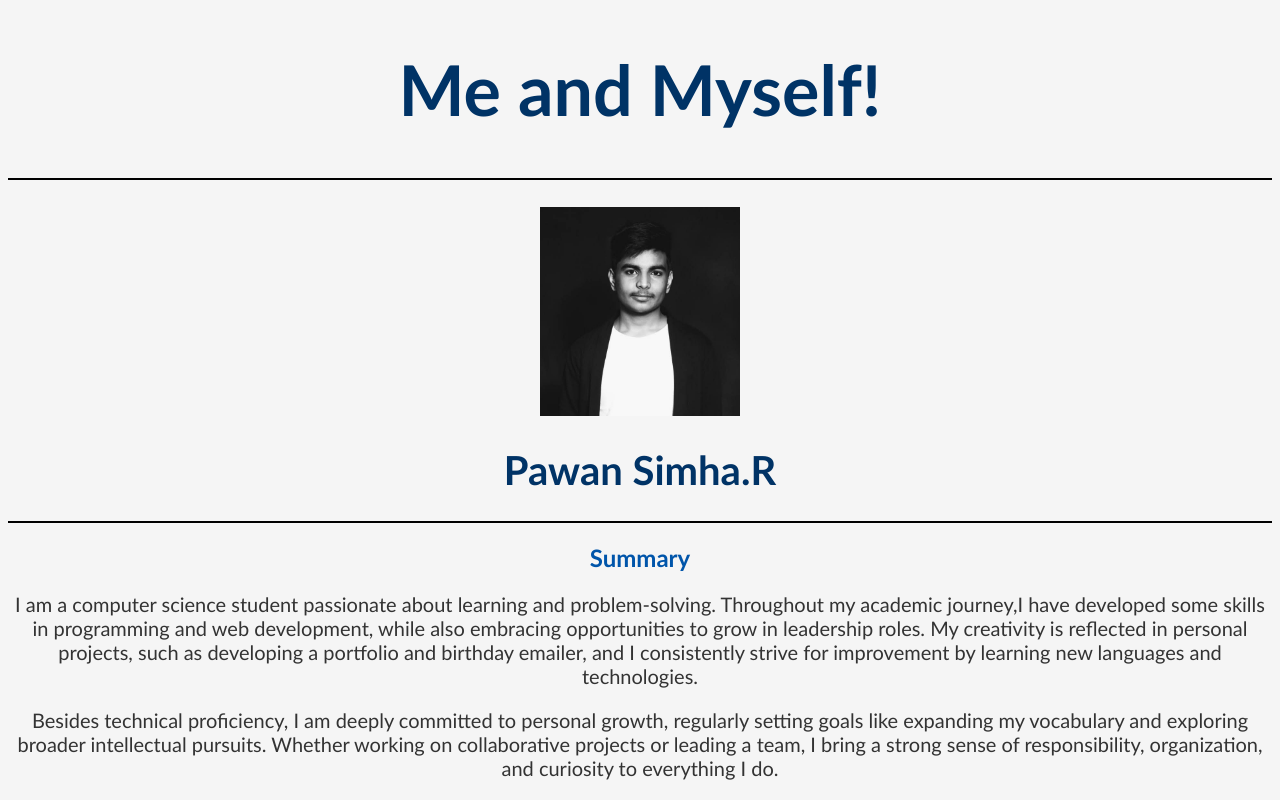
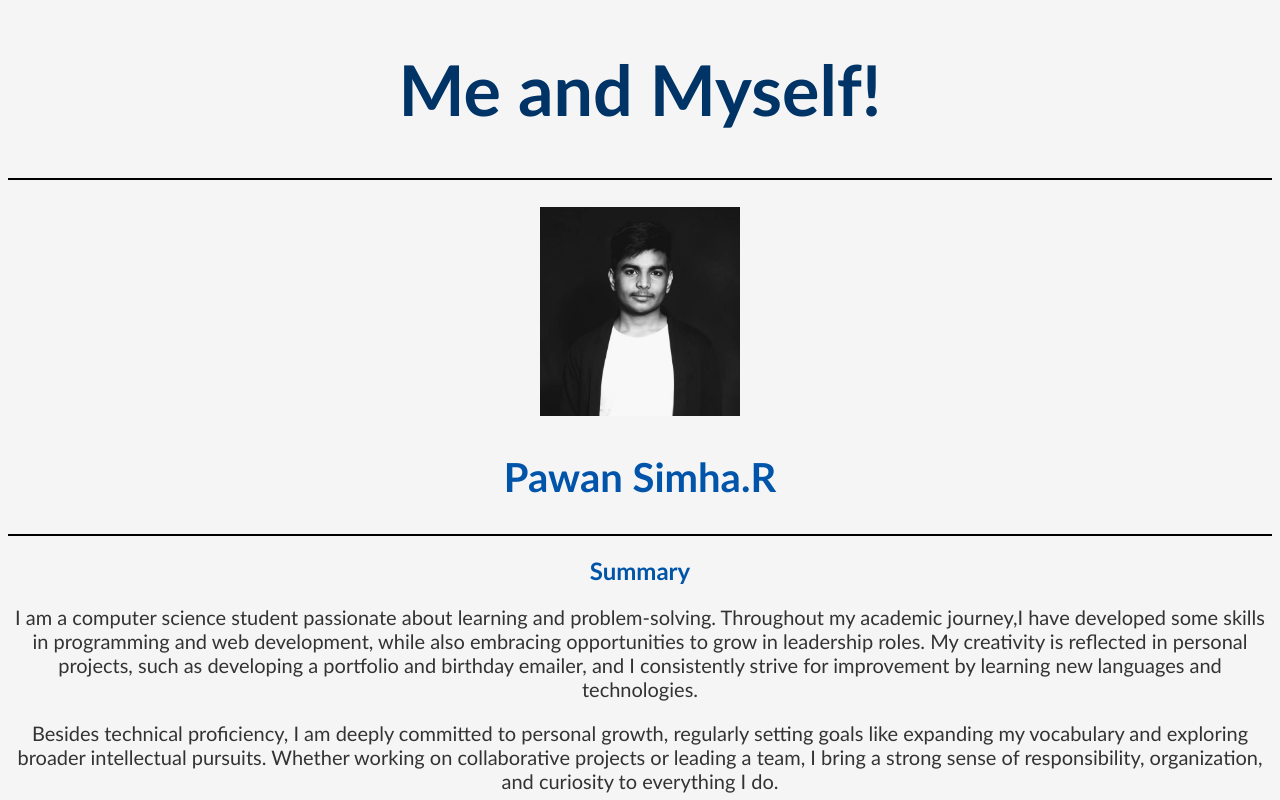
Before and after one commit to PAWANSIMHA/Pawan-Resume, a plain HTML site: page index.html in a window 1280 px wide. Shown: the top 800 px of the page. Drawn offline with Linux system fonts and the light colour scheme.

Commit message:
Update index.html

```diff
--- a/index.html
+++ b/index.html
@@ -9,7 +9,7 @@
         <h1 style="font-size:70px";>Me and Myself!</h1>
         <hr/><br>
         <img src="./Pawan Simha.jpg" width="200">
-        <h1 style="font-size: 40px">Pawan Simha.R</h1><hr/>
+        <h2 style="font-size: 40px">Pawan Simha.R</h2><hr/>
         <h2>Summary</h2>
         <p>I am a computer science student passionate about learning and problem-solving. Throughout my academic journey,I have developed some skills in programming and web development, while also embracing opportunities to grow in leadership roles. My creativity is reflected in personal projects,
         such as developing a portfolio and birthday emailer, and I consistently strive for improvement by learning new languages and technologies.</p>
```
